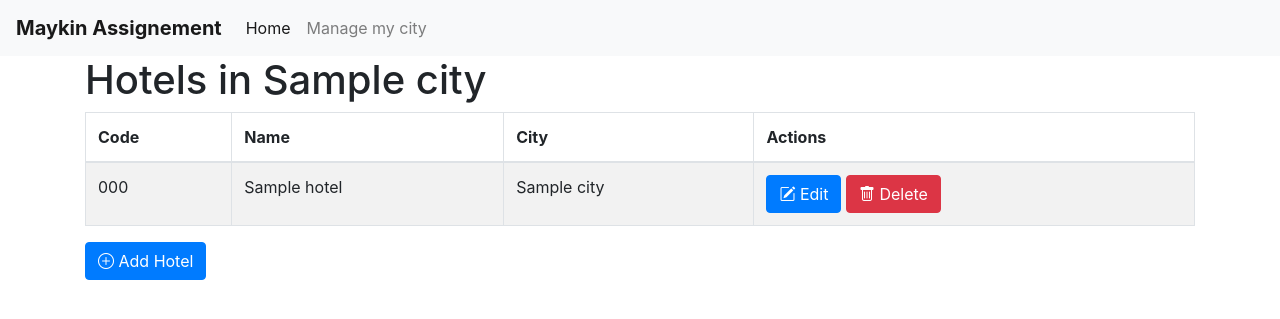
After one commit to sam-bertin/maykin, a Django app: page /manager/ in a window 1280 px wide. The commit adds this page. Shown: the top 319 px of the page. Run offline with Django 5.2, Linux system fonts and the light colour scheme; a user stored in the database is signed in; tables that the repository leaves empty hold one stand-in row (values such as "Sample post"); some libraries are stand-ins or nearby versions.

Commit message:
Manager Interface

```diff
--- a/app/models.py
+++ b/app/models.py
@@ -1,3 +1,4 @@
+from django.contrib.auth.models import User
 from django.db import models
 
 
@@ -17,3 +18,8 @@ class Hotel(models.Model):
 
     def __str__(self):
         return self.name
+
+
+class Manager(models.Model):
+    user = models.OneToOneField(User, on_delete=models.CASCADE)
+    city = models.ForeignKey(City, on_delete=models.CASCADE)
--- /dev/null
+++ b/app/templates/manager_view.html
@@ -0,0 +1,41 @@
+{% extends "base.html" %}
+{% load static %}
+
+{% block title %}
+    Manager View
+{% endblock %}
+
+{% block content %}
+    <h1>Hotels in {{ manager.city.name }}</h1>
+
+    <table class="table table-striped table-bordered">
+        <thead>
+        <tr>
+            <th>Code</th>
+            <th>Name</th>
+            <th>City</th>
+            <th>Actions</th>
+        </tr>
+        </thead>
+        <tbody>
+        {% for hotel in hotels %}
+            <tr>
+                <td>{{ hotel.code }}</td>
+                <td>{{ hotel.name }}</td>
+                <td>{{ hotel.city.name }}</td>
+                <td>
+                    <a href="{% url 'hotel_update' hotel.pk %}" class="btn btn-primary"><i class="bi bi-pencil-square"></i> Edit</a>
+                    <a href="{% url 'hotel_delete' hotel.pk %}" class="btn btn-danger"><i class="bi bi-trash"></i> Delete</a>
+                </td>
+            </tr>
+        {% empty %}
+            <tr>
+                <td colspan="4">No hotels found</td>
+            </tr>
+        {% endfor %}
+        </tbody>
+    </table>
+
+    <a href="{% url 'hotel_create' %}" class="btn btn-primary"><i class="bi bi-plus-circle"></i> Add Hotel</a>
+
+{% endblock %}
--- a/app/urls.py
+++ b/app/urls.py
@@ -1,7 +1,13 @@
+from django.contrib.auth.decorators import login_required
 from django.urls import path
 from . import views
+from .views import ManagerView, HotelDeleteView, HotelUpdateView, HotelCreateView
 
 urlpatterns = [
     path('', views.hotel_list, name='hotel_list'),
     path('hotels/', views.hotels_by_city, name='hotels_by_city'),
+    path('hotels/create/', HotelCreateView.as_view(), name='hotel_create'),
+    path('hotels/<int:pk>/update/', HotelUpdateView.as_view(), name='hotel_update'),
+    path('hotels/<int:pk>/delete/', HotelDeleteView.as_view(), name='hotel_delete'),
+    path('manager/', login_required(ManagerView.as_view()), name='manager_view'),
 ]
--- a/app/views.py
+++ b/app/views.py
@@ -1,7 +1,13 @@
 from django.http import JsonResponse
-from django.shortcuts import render
+from django.views.generic import TemplateView, DeleteView, CreateView
 from .models import City, Hotel
 from .import_data import import_city_and_hotel_data
+from django.contrib.auth.mixins import LoginRequiredMixin, UserPassesTestMixin
+from django.shortcuts import render, redirect
+from django.urls import reverse_lazy
+from django.views.generic import UpdateView
+from .models import Hotel, Manager
+from .forms import HotelForm
 
 
 # Create your views here.
@@ -22,3 +28,70 @@ def hotels_by_city(request):
     data = [{'id': hotel.id, 'name': hotel.name, 'city': {'id': hotel.city_id, 'name': hotel.city.name},
              'code': hotel.code} for hotel in hotels]
     return JsonResponse(data, safe=False)
+
+
+class ManagerView(LoginRequiredMixin, TemplateView):
+    template_name = 'manager_view.html'
+
+    def get(self, request, *args, **kwargs):
+        if not request.user.is_superuser and not hasattr(request.user, 'manager'):
+            return redirect('/')
+        return super().get(request, *args, **kwargs)
+
+    def get_context_data(self, **kwargs):
+        context = super().get_context_data(**kwargs)
+        manager = None
+        try:
+            manager = self.request.user.manager
+            hotels = Hotel.objects.filter(city=manager.city)
+        except Manager.DoesNotExist:
+            return redirect('/')
+        context['hotels'] = hotels
+        context['manager'] = manager
+        return context
+
+
+
+
+class HotelCreateView(LoginRequiredMixin, CreateView):
+    model = Hotel
+    form_class = HotelForm
+    template_name = 'hotel_form.html'
+    success_url = reverse_lazy('manager_view')
+
+    def form_valid(self, form):
+        hotel = form.save(commit=False)
+        hotel.manager = self.request.user.manager
+        hotel.save()
+        return redirect('manager_view')
+
+
+class HotelUpdateView(LoginRequiredMixin, UserPassesTestMixin, UpdateView):
+    model = Hotel
+    form_class = HotelForm
+    template_name = 'hotel_form.html'
+    success_url = reverse_lazy('manager_view')
+
+    def form_valid(self, form):
+        hotel = form.save(commit=False)
+        hotel.manager = self.request.user.manager
+        hotel.save()
+        return redirect('manager_view')
+
+    def test_func(self):
+        hotel = self.get_object()
+        if self.request.user.is_superuser:
+            return True
+        return hotel.manager == self.request.user.manager
+
+
+class HotelDeleteView(LoginRequiredMixin, UserPassesTestMixin, DeleteView):
+    model = Hotel
+    template_name = 'hotel_confirm_delete.html'
+    success_url = reverse_lazy('manager_view')
+
+    def test_func(self):
+        hotel = self.get_object()
+        if self.request.user.is_superuser:
+            return True
+        return hotel.manager == self.request.user.manager
--- a/templates/base.html
+++ b/templates/base.html
@@ -12,6 +12,7 @@
     <script src="https://code.jquery.com/jquery-3.6.0.min.js"></script>
     <link rel="stylesheet" href="https://code.jquery.com/ui/1.13.2/themes/base/jquery-ui.css">
     <script src="https://code.jquery.com/ui/1.13.2/jquery-ui.min.js"></script>
+    <link rel="stylesheet" href="https://cdn.jsdelivr.net/npm/bootstrap-icons@1.10.2/font/bootstrap-icons.css">
 </head>
 <body>
 <nav class="navbar navbar-expand-lg navbar-light bg-light">
@@ -24,6 +25,11 @@
             <li class="nav-item active">
                 <a class="nav-link" href="/">Home</a>
             </li>
+            {% if request.user.is_authenticated and request.user.manager %}
+            <li class="nav-item">
+                <a class="nav-link" href="/manager">Manage my city</a>
+            </li>
+            {% endif %}
         </ul>
     </div>
 </nav>
```
Also changed, not shown: app/admin.py (+17 -1 lines), app/forms.py (added, +12 -0 lines), app/templates/hotel_confirm_delete.html (added, +11 -0 lines), app/templates/hotel_form.html (added, +10 -0 lines), app/migrations/0002_manager.py (added).
